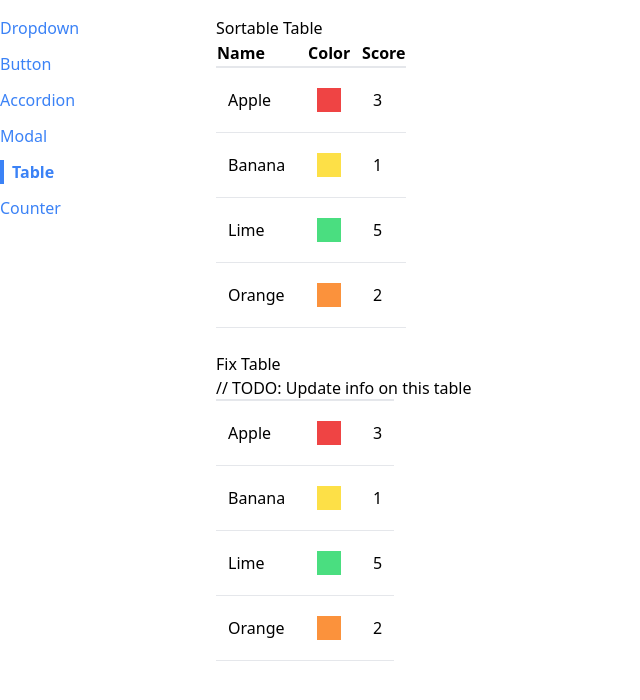
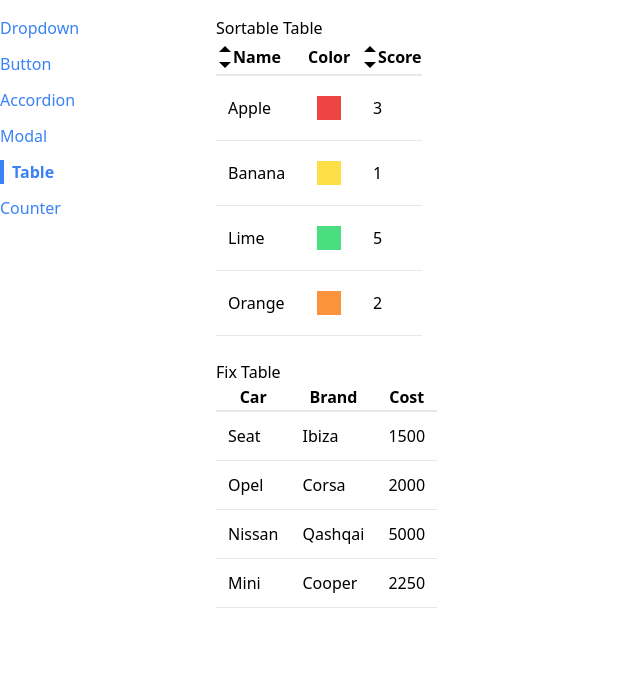
Before and after one commit to pedrolopezbiedma/React_FWK_Docu, a React (Create React App) app: page /table in a window 1280 px wide. Shown: the top 700 px of the page, without its empty margins (0-640 px from the left). Built offline with nearby package versions, Linux system fonts and the light colour scheme.

Commit message:
Some final changes

```diff
--- a/src/components/SortableTable.js
+++ b/src/components/SortableTable.js
@@ -1,96 +1,113 @@
-import { useState } from "react"
+import { useState } from "react";
 import { GoTriangleDown, GoTriangleUp } from "react-icons/go";
 
-import Table from "./Table"
+import Table from "./Table";
 
 const getSortValue = (item) => item.sortBy;
 
 const SortablePage = (props) => {
-    const { config, items } = props
+  const { config, items } = props;
   const [sortBy, setSortBy] = useState(null);
   const [sortOrder, setSortOrder] = useState(null);
-    console.log('order By is -->', sortBy ,' and sortOrder ', sortOrder)
+  console.log("order By is -->", sortBy, " and sortOrder ", sortOrder);
 
   const getHeaderIcons = (column) => {
-        // TODO: Fix this!
-        if(sortBy){
-            if(sortBy !== column.label) {
+    if (column.label !== sortBy) {
       return (
         <div>
           <GoTriangleUp />
           <GoTriangleDown />
         </div>
-                    )
-            } else {
-                if(sortOrder === 'asc') {
-                   return <GoTriangleDown />
+      );
     }
 
+    if (sortOrder === null) {
+      return (
+        <div>
+          <GoTriangleUp />
+          <GoTriangleDown />
+        </div>
+      );
+    } else if (sortOrder === "asc") {
+      return (
+        <div>
+          <GoTriangleUp />
+        </div>
+      );
+    } else if (sortOrder === "desc") {
+      return (
+        <div>
+          <GoTriangleDown />
+        </div>
+      );
     }
-        }
-    }
+  };
 
   const generateColumns = () => {
     return config.map((configItem) => {
       return {
         ...configItem,
-                header: configItem.sortBy ?
-                    <th className="cursor-pointer hover:bg-gray-100" onClick={() => handleColumnClick(configItem.label)}>
+        header: configItem.sortBy ? (
+          <th
+            className="cursor-pointer hover:bg-gray-100"
+            onClick={() => handleColumnClick(configItem.label)}
+          >
             <div className="flex items-center">
               {getHeaderIcons(configItem)}
               {configItem.label}
             </div>
           </th>
-                    :
+        ) : (
           <th>{configItem.label}</th>
-            }
-        })
-    }
-    const updatedConfig = generateColumns()
+        ),
+      };
+    });
+  };
+  const updatedConfig = generateColumns();
 
   const generateRows = () => {
-        if(sortBy && sortOrder){
-            const sortValue = getSortValue(config.find((column) => column.label === sortBy))
+    if (sortBy && sortOrder) {
+      const sortValue = getSortValue(
+        config.find((column) => column.label === sortBy)
+      );
 
-            return items.sort((a, b,) => {
+      return items.sort((a, b) => {
         const valueA = sortValue(a);
         const valueB = sortValue(b);
 
-                const orderValue = sortOrder === 'asc' ? 1 : -1;
+        const orderValue = sortOrder === "asc" ? 1 : -1;
 
-                if(typeof valueA === 'string'){
-                    return (valueA.localeCompare(valueB)) * orderValue
+        if (typeof valueA === "string") {
+          return valueA.localeCompare(valueB) * orderValue;
         } else {
-                    return (valueA - valueB) * orderValue
+          return (valueA - valueB) * orderValue;
         }
-            })
+      });
     }
 
-        return props.items
-    }
-    const updatedValues = generateRows()
+    return props.items;
+  };
+  const updatedValues = generateRows();
 
   const handleColumnClick = (clickedColumn) => {
-        setSortBy(clickedColumn)
+    setSortBy(clickedColumn);
     switch (sortOrder) {
       case null:
-                setSortOrder('asc');
+        setSortOrder("asc");
         break;
-            case 'asc':
-                setSortOrder('desc');
+      case "asc":
+        setSortOrder("desc");
         break;
-            case 'desc':
+      case "desc":
         setSortOrder(null);
-                setSortBy(null)
+        setSortBy(null);
         break;
       default:
         break;
     }
-    }
+  };
 
-    return(
-        <Table {...props} config={updatedConfig} items={updatedValues} />
-    )
-}
+  return <Table {...props} config={updatedConfig} items={updatedValues} />;
+};
 
-export default SortablePage
+export default SortablePage;
--- a/src/pages/TablePage.js
+++ b/src/pages/TablePage.js
@@ -1,44 +1,65 @@
-import SortablePage from "../components/SortableTable"
-import Table from '../components/Table'
+import SortablePage from "../components/SortableTable";
 
-const items = [
-    { name: 'Apple', color: 'bg-red-500', score: 3},
-    { name: 'Banana', color: 'bg-yellow-300', score: 1},
-    { name: 'Lime', color: 'bg-green-400', score: 5},
-    { name: 'Orange', color: 'bg-orange-400', score: 2},
-]
-
-const config = [
+const sortableItems = [
+  { name: "Apple", color: "bg-red-500", score: 3 },
+  { name: "Banana", color: "bg-yellow-300", score: 1 },
+  { name: "Lime", color: "bg-green-400", score: 5 },
+  { name: "Orange", color: "bg-orange-400", score: 2 },
+];
+const sortableConfig = [
   {
-        label: 'Name',
+    label: "Name",
     render: (item) => item.name,
-        sortBy: (item) => item.name
+    sortBy: (item) => item.name,
   },
   {
-        label: 'Color',
-        render: (item) => <div className={`p-3 m-2 ${item.color}`}></div>
+    label: "Color",
+    render: (item) => <div className={`p-3 m-2 ${item.color}`}></div>,
   },
   {
-        label: 'Score',
+    label: "Score",
     render: (item) => item.score,
     sortBy: (item) => item.score,
   },
-]
+];
 
-const keyFn = (item) => item.name
+const fixItems = [
+  { name: "Seat", brand: "Ibiza", value: 1500 },
+  { name: "Opel", brand: "Corsa", value: 2000 },
+  { name: "Nissan", brand: "Qashqai", value: 5000 },
+  { name: "Mini", brand: "Cooper", value: 2250 },
+];
+const fixConfig = [
+  {
+    label: "Car",
+    render: (item) => item.name,
+  },
+  {
+    label: "Brand",
+    render: (item) => item.brand,
+  },
+  {
+    label: "Cost",
+    render: (item) => item.value,
+  },
+];
+
+const keyFn = (item) => item.name;
 
 const TablePage = () => {
   return (
     <div>
-            <h1>Sortable Table</h1>
-            <SortablePage items={items} config={config} keyFn={keyFn} />
+      <p>Sortable Table</p>
+      <SortablePage
+        items={sortableItems}
+        config={sortableConfig}
+        keyFn={keyFn}
+      />
+      <br />
+      <p>Fix Table</p>
+      <SortablePage items={fixItems} config={fixConfig} keyFn={keyFn} />
+    </div>
+  );
+};
 
-            <br />
-            <h1>Fix Table</h1>
-            // TODO: Update info on this table
-            <Table items={ items } config={ config } keyFn = { keyFn }/>
-        </div>
-    )
-}
-
-export default TablePage
+export default TablePage;
```
Lines whose indentation alone changed are shown as unchanged.
